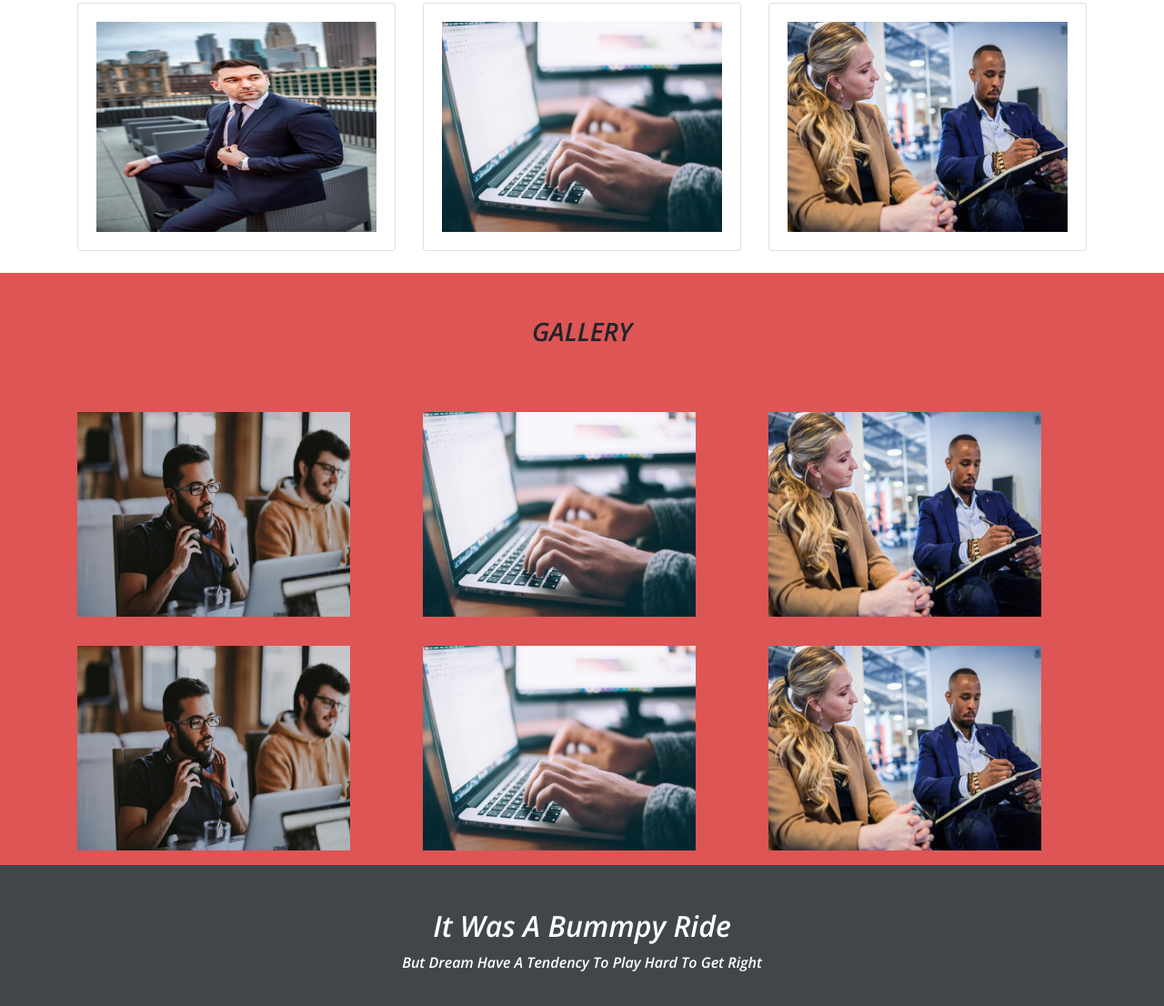
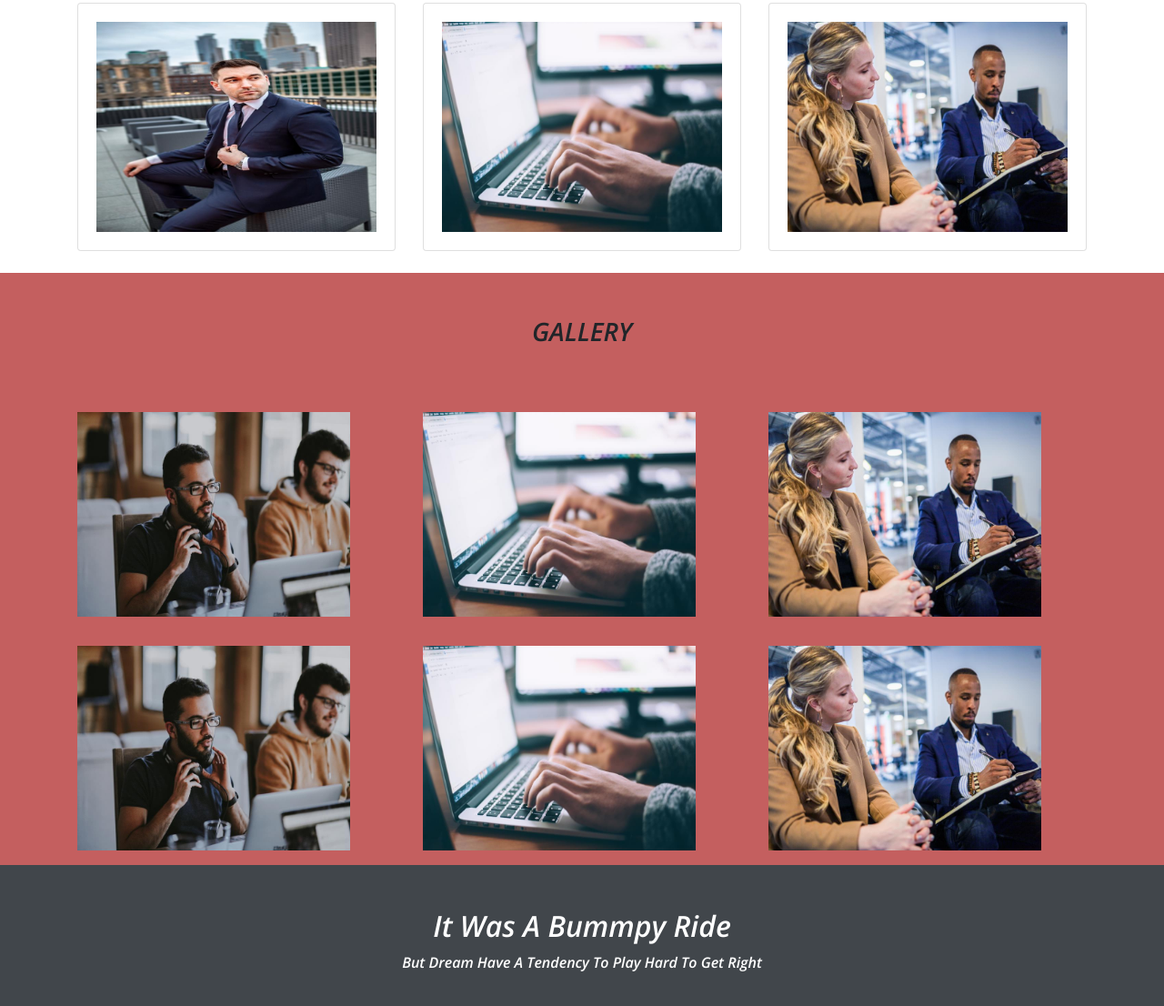
Before and after one commit to rafy785/rafy785.github.io, a plain HTML site: page index.html in a window 1280 px wide. Shown: the part 2695-3801 px from the top of the page at 91% size. Drawn offline with nearby package versions, Linux system fonts and the light colour scheme.

Commit message:
color adjust

```diff
--- a/Css/style.css
+++ b/Css/style.css
@@ -44,7 +44,7 @@ body{
 }
 
 .gallery-container{
-    background-color: rgb(221, 85, 85);
+    background-color: rgb(196, 95, 95);
 }
 .form-container{
     background-color: rgb(65, 70, 75);
```
